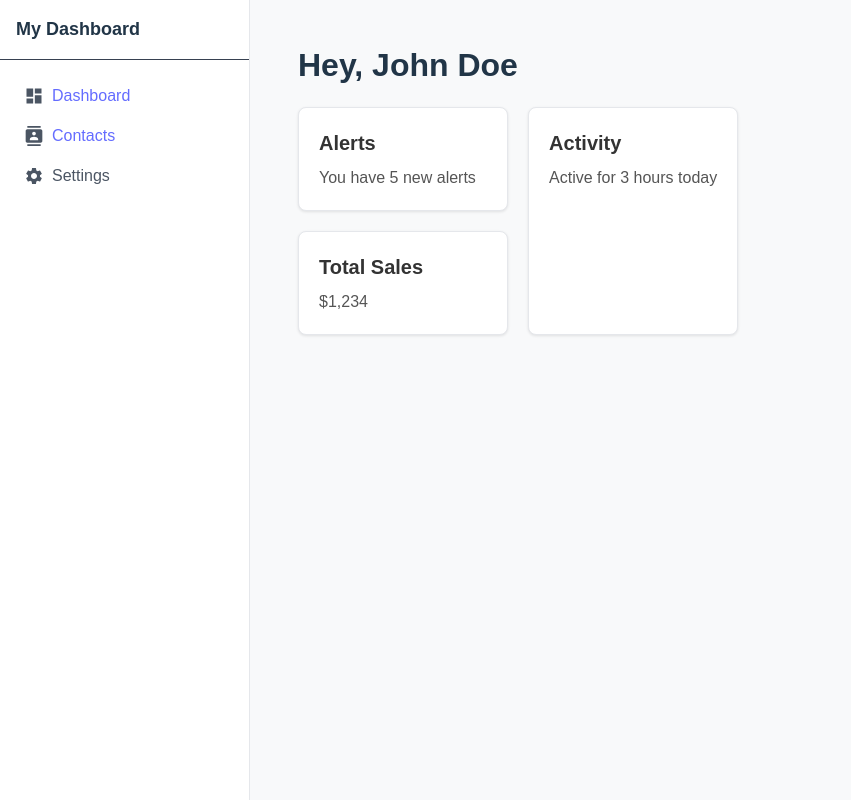
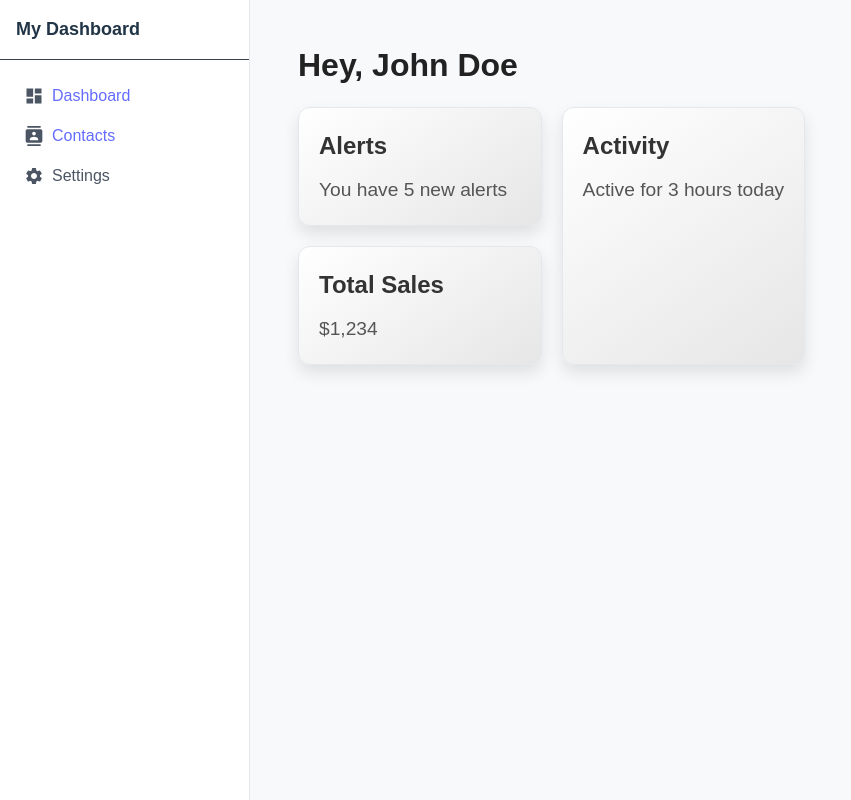
Before and after one commit to phoonicked/birminghack, a React (Vite) app: page / in a window 1280 px wide. Shown: the whole page, without its empty margins (0-851 px from the left). Built offline with nearby package versions, Linux system fonts and the light colour scheme; no server answers.

Commit message:
Upgraded Dashboard UI

```diff
--- /dev/null
+++ b/src/Dashboard.css
@@ -0,0 +1,69 @@
+/* Dashboard.css */
+
+/* Dashboard container styling */
+.dashboard {
+    padding: 24px;
+    background: #f8f9fa; /* Subtle light background */
+    animation: fadeIn 0.5s ease-out;
+  }
+
+  /* Greeting styling with animation */
+  .dashboard-greeting {
+    font-size: 2rem;
+    margin-bottom: 24px;
+    color: #222;
+    animation: fadeIn 0.5s ease-out;
+  }
+
+  /* Grid layout for cards */
+  .cards-grid {
+    display: grid;
+    grid-template-columns: repeat(2, 1fr);
+    grid-gap: 20px;
+  }
+
+  /* Card design with gradient background and smooth hover effects */
+  .card {
+    background: linear-gradient(145deg, #ffffff, #e6e6e6);
+    padding: 20px;
+    border-radius: 12px;
+    box-shadow: 0 8px 16px rgba(0, 0, 0, 0.1);
+    transition: transform 0.3s ease, box-shadow 0.3s ease;
+  }
+
+  .card:hover {
+    transform: translateY(-5px);
+    box-shadow: 0 12px 24px rgba(0, 0, 0, 0.15);
+  }
+
+  /* Card title styling */
+  .card-title {
+    font-size: 1.5rem;
+    margin-bottom: 12px;
+    color: #333;
+    font-weight: 600;
+  }
+
+  /* Card value styling */
+  .card-value {
+    font-size: 1.2rem;
+    color: #555;
+  }
+
+  /* Make the second card (Activity) span two rows */
+  .cards-grid .card:nth-child(2) {
+    grid-column: 2;
+    grid-row: span 2;
+  }
+
+  /* Fade-in animation */
+  @keyframes fadeIn {
+    from {
+      opacity: 0;
+      transform: translateY(10px);
+    }
+    to {
+      opacity: 1;
+      transform: translateY(0);
+    }
+  }
--- a/src/Dashboard.tsx
+++ b/src/Dashboard.tsx
@@ -1,4 +1,5 @@
 import React from "react";
+import "./Dashboard.css"; // Import the Dashboard CSS
 
 interface CardProps {
   title: string;
@@ -23,10 +24,8 @@ const Dashboard: React.FC = () => {
       <div className="cards-grid">
         {/* 1) Left-Top: Alerts */}
         <Card title="Alerts" value="You have 5 new alerts" />
-
         {/* 2) Right (spans two rows): Activity */}
         <Card title="Activity" value="Active for 3 hours today" />
-
         {/* 3) Left-Bottom: Total Sales */}
         <Card title="Total Sales" value="$1,234" />
       </div>
```
